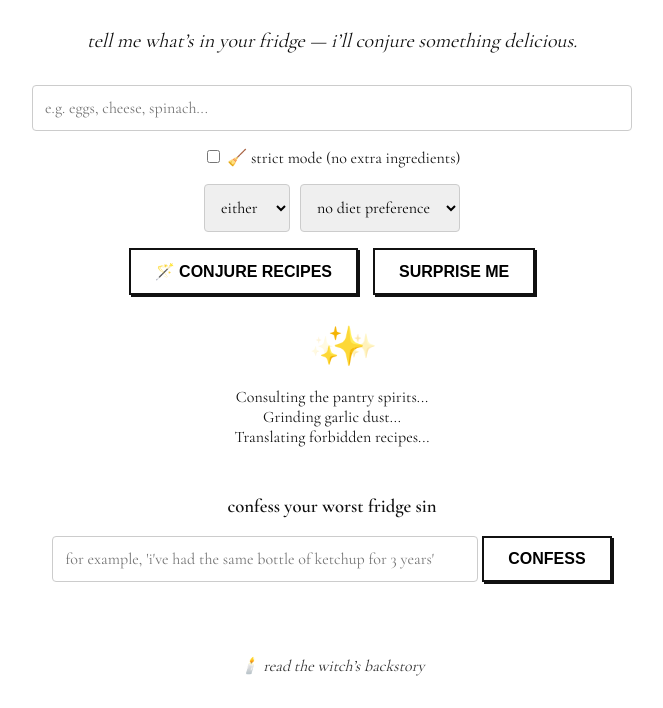
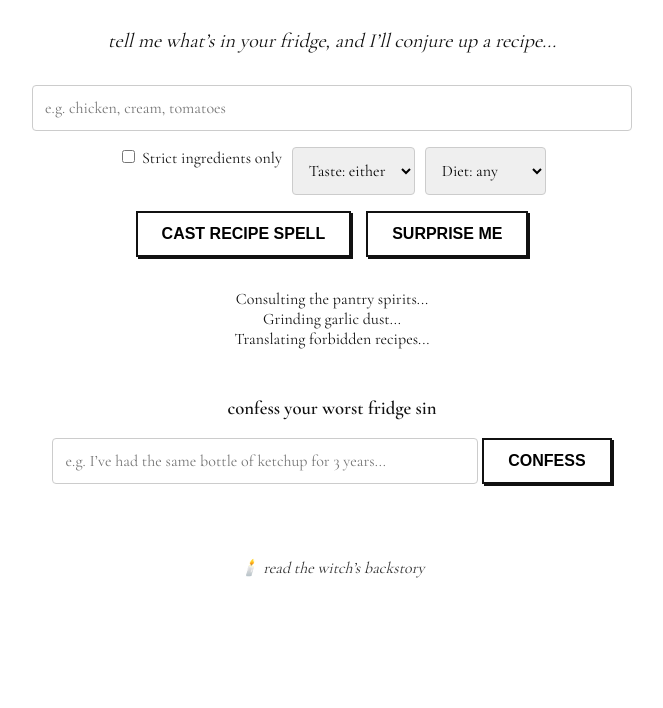
Before and after one commit to danielvella14/fridgewitch, a website: page public/index.html in a window 1280 px wide. Both pictures are taken after a click on the button "SURPRISE ME". Shown: the part 92-800 px from the top of the page, without its empty margins (308-971 px from the left). Drawn offline with nearby package versions, Linux system fonts and the light colour scheme.

Commit message:
Update index.html

```diff
--- a/public/index.html
+++ b/public/index.html
@@ -2,65 +2,58 @@
 <html lang="en">
 <head>
   <meta charset="UTF-8" />
-  <meta name="viewport" content="width=device-width, initial-scale=1.0"/>
   <title>FRIDGE WITCH</title>
-  <link href="https://fonts.googleapis.com/css2?family=Cormorant+Garamond:wght@400;600&family=Unica+One&display=swap" rel="stylesheet">
-  <link rel="stylesheet" href="style.css"/>
+  <link rel="stylesheet" href="style.css" />
+  <link href="https://fonts.googleapis.com/css2?family=Cormorant+Garamond:wght@400;600&family=Unica+One&display=swap" rel="stylesheet" />
 </head>
 <body>
-  <main class="content-wrapper">
-    <h1 class="main-title">FRIDGE WITCH</h1>
-    <p class="tagline">tell me what’s in your fridge — i’ll conjure something delicious.</p>
+
+  <h1 class="main-title">
+    <a href="index.html" class="title-link">FRIDGE WITCH</a>
+  </h1>
+
+  <p class="tagline">tell me what’s in your fridge, and I’ll conjure up a recipe...</p>
 
   <div class="search-container">
-      <input type="text" id="ingredientInput" placeholder="e.g. eggs, cheese, spinach..." />
+    <input type="text" id="ingredientInput" placeholder="e.g. chicken, cream, tomatoes" />
 
-      <div class="strict-toggle">
+    <div class="selectors-row">
       <label>
         <input type="checkbox" id="strictMode" />
-          🧹 strict mode (no extra ingredients)
+        Strict ingredients only
       </label>
-      </div>
-
-      <div class="selectors-row">
       <select id="tastePreference">
-          <option value="either">either</option>
-          <option value="savory">savory</option>
-          <option value="sweet">sweet</option>
+        <option value="either">Taste: either</option>
+        <option value="sweet">Sweet</option>
+        <option value="savory">Savory</option>
       </select>
       <select id="dietPreference">
-          <option value="none">no diet preference</option>
-          <option value="vegetarian">vegetarian</option>
-          <option value="gluten free">gluten-free</option>
+        <option value="none">Diet: any</option>
+        <option value="vegetarian">Vegetarian</option>
+        <option value="gluten free">Gluten Free</option>
       </select>
     </div>
 
     <div class="button-row">
-        <button id="searchButton"><span class="wand">🪄</span> conjure recipes</button>
-        <button id="surpriseButton">surprise me</button>
+      <button id="searchButton">Cast Recipe Spell</button>
+      <button id="surpriseButton">Surprise Me</button>
     </div>
   </div>
 
   <div class="loading-area" id="loading" hidden>
-      <div class="magic-circle">
-        <div class="star">✨</div>
-        <div class="star delay1">✨</div>
-        <div class="star delay2">✨</div>
-      </div>
-      <div class="loading-spells" id="spellSteps"></div>
+    <div id="spellSteps"></div>
   </div>
 
-    <div class="results" id="results"></div>
+  <div id="results"></div>
 
   <div class="chat-box">
     <h3>confess your worst fridge sin</h3>
-      <input type="text" id="witchInput" placeholder="for example, 'i've had the same bottle of ketchup for 3 years'" />
-      <button onclick="askWitch()">confess</button>
+    <input type="text" id="witchInput" placeholder="e.g. I’ve had the same bottle of ketchup for 3 years..." />
+    <button onclick="askWitch()">Confess</button>
     <div id="witchResponse"></div>
   </div>
-  </main>
+  <a class="back-link" href="lore.html">🕯️ read the witch’s backstory</a>
 
   <script src="script.js"></script>
-  <a class="back-link" href="lore.html">🕯️ read the witch’s backstory</a>
 </body>
 </html>
```
Lines whose indentation alone changed are shown as unchanged.
